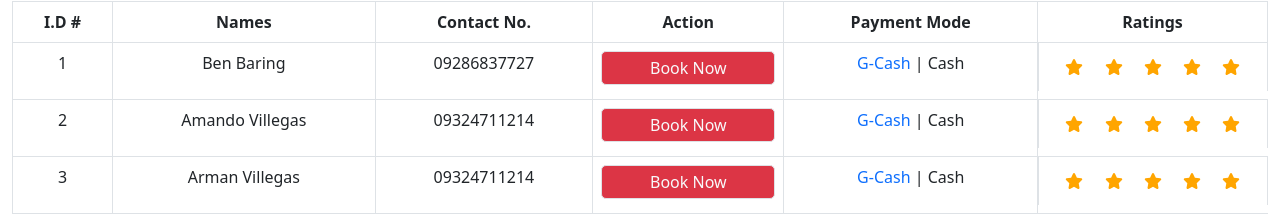
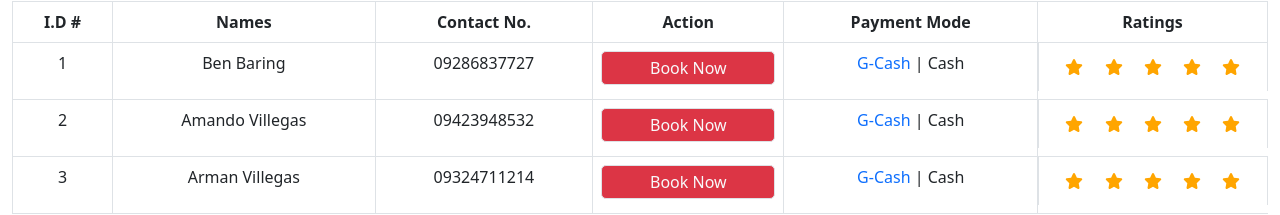
Before and after one commit to alaska25/mbctoda, a React (Create React App) app: page /memberlist in a window 1280 px wide. Both pictures are taken after a click on the button "Daanlungsod". Shown: the part 372-587 px from the top of the page. Built offline with nearby package versions, Linux system fonts and the light colour scheme; no server answers; a web font is replaced by a local one.

Commit message:
updated code

```diff
--- a/src/pages/Daanlungsod.js
+++ b/src/pages/Daanlungsod.js
@@ -58,9 +58,9 @@ export default function Daanlungsod(){
 			          		        <tr>
 			          		          <td>2</td>
 			          		          <td>Amando Villegas</td>
-			          		          <td>09324711214</td>
+			          		          <td>09423948532</td>
 			          		          <td>
-			          		          	<a href="tel:09324711214"><button className="bg-danger p-1 text-light w-100 border">Book&nbsp;Now</button></a>
+			          		          	<a href="tel:09423948532"><button className="bg-danger p-1 text-light w-100 border">Book&nbsp;Now</button></a>
 			          		          </td>
 			          		          <td>
 			          		          	<p><a href="https://www.gcash.com" target="_blank" className="gcash">G-Cash</a> | Cash</p>
```
